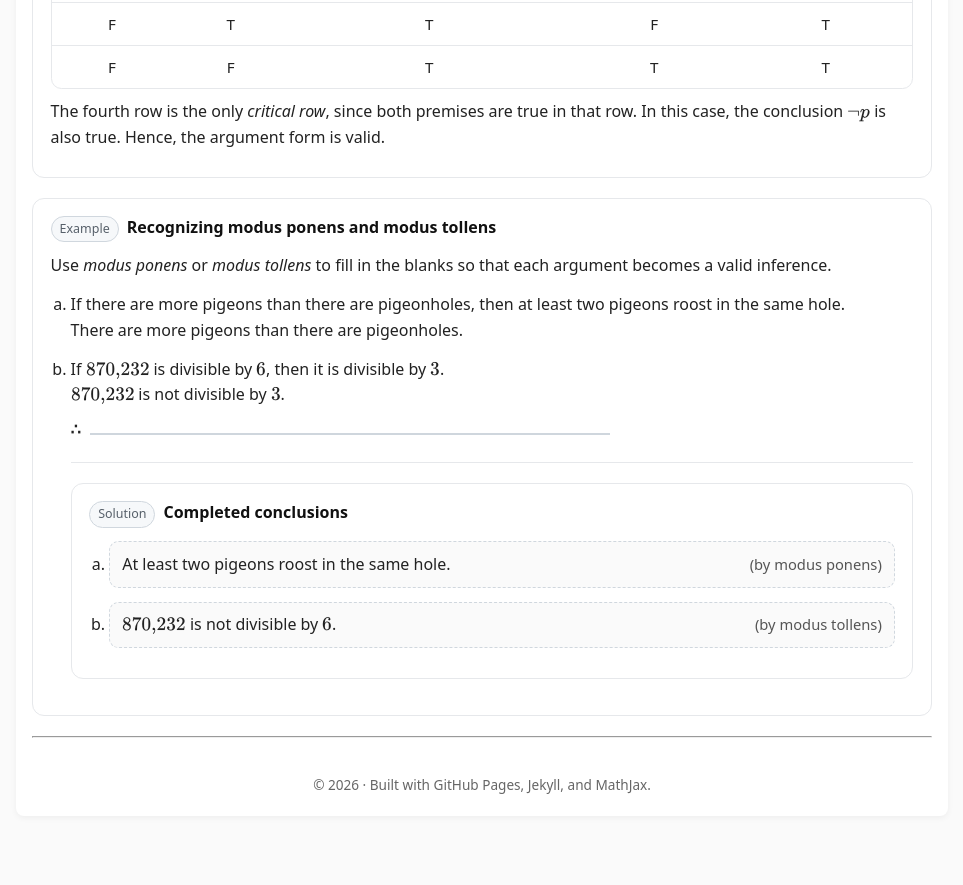
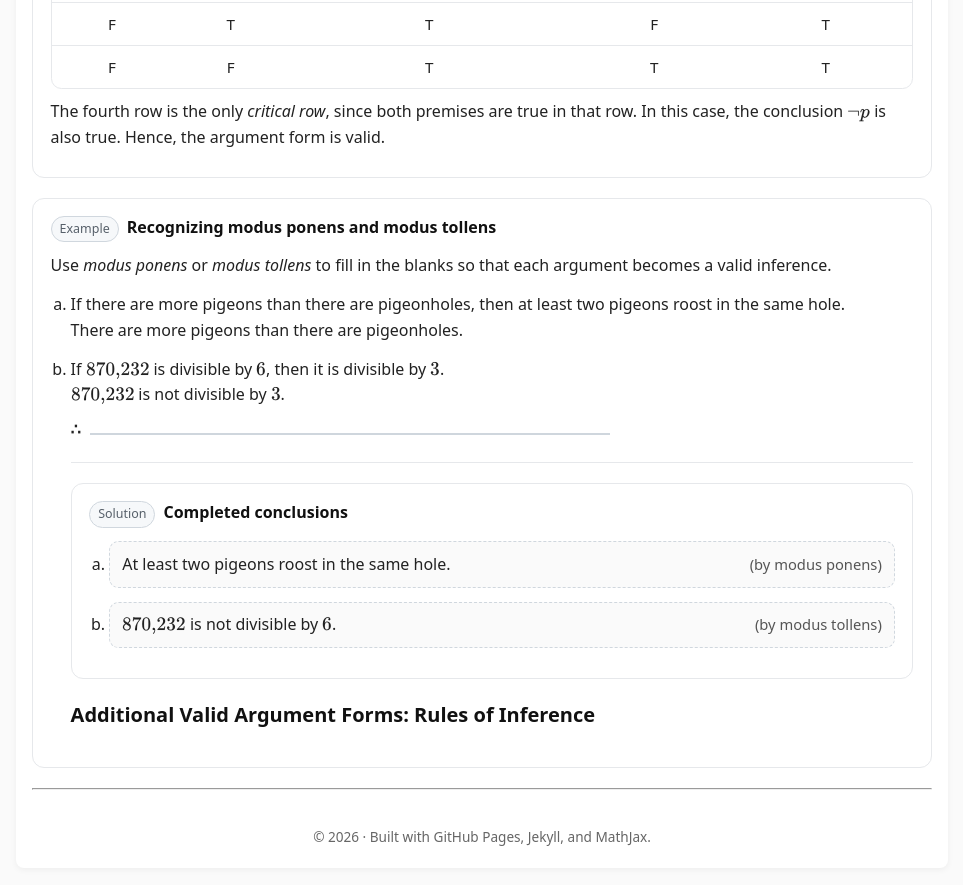
Before and after one commit to SaleemKamaludin/SaleemKamaludin.github.io, a Jekyll site: the page built from courses/comp1604/lecture-notes/lecture-01/index.md, in a window 1280 px wide and 900 px high, scrolled down 5154 px. Shown: the top 885 px of the window, without its empty margins (158-1121 px from the left). Built offline with Jekyll 4.4.1, drawn with Linux system fonts in a browser that asks for light colours; before the commit the page ends 6002 px from its top, so only the background shows below that.

Commit message:
Update index.md

```diff
--- a/courses/comp1604/lecture-notes/lecture-01/index.md
+++ b/courses/comp1604/lecture-notes/lecture-01/index.md
@@ -1744,3 +1744,15 @@ It is instructive to verify that modus ponens is a valid argument form. Doing so
       margin:.2rem 0;
     }
   </style>
+
+
+
+
+
+
+
+
+
+
+
+ <h3>Additional Valid Argument Forms: Rules of Inference</h3>
```
